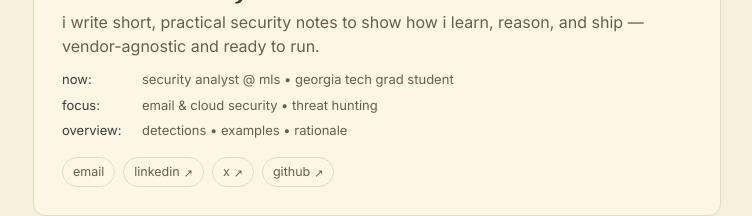
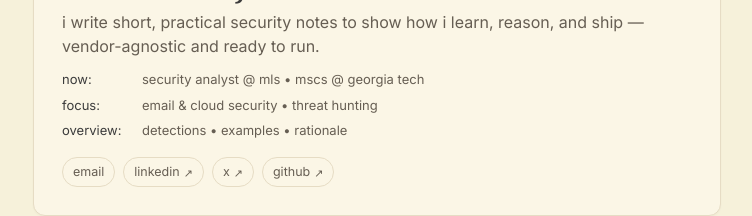
Before and after one commit to heyosj/heyosj-portfolio, a Next.js app: page /about in a window 1280 px wide. Shown: the part 155-371 px from the top of the page, without its empty margins (263-1015 px from the left). Built offline with nearby package versions, Linux system fonts and the light colour scheme; no server answers.

Commit message:
about descr update

```diff
--- a/app/(site)/about/page.tsx
+++ b/app/(site)/about/page.tsx
@@ -19,7 +19,7 @@ export default function About() {
         <dl className="mt-3 grid gap-y-1.5 [grid-template-columns:4.25rem_1fr] md:[grid-template-columns:5rem_1fr] text-[13px]">
           <div className="contents">
             <dt className="font-medium text-foreground">now:</dt>
-            <dd className="muted">security analyst @ mls • georgia tech grad student</dd>
+            <dd className="muted">security analyst @ mls • mscs @ georgia tech</dd>
           </div>
           <div className="contents">
             <dt className="font-medium text-foreground">focus:</dt>
--- a/app/(site)/start/page.tsx
+++ b/app/(site)/start/page.tsx
@@ -68,7 +68,7 @@ export default async function StartPage() {
 
         <dl className="mt-2 grid grid-cols-[5.5rem_1fr] md:grid-cols-[6rem_1fr] gap-y-1 text-[13px]">
           <dt className="font-medium text-foreground">now:</dt>
-          <dd className="muted">security analyst @ mls • georgia tech grad student</dd>
+          <dd className="muted">security analyst @ mls • mscs @ georgia tech</dd>
 
           <dt className="font-medium text-foreground">focus:</dt>
           <dd className="muted">email &amp; cloud security, threat hunting</dd>
```
